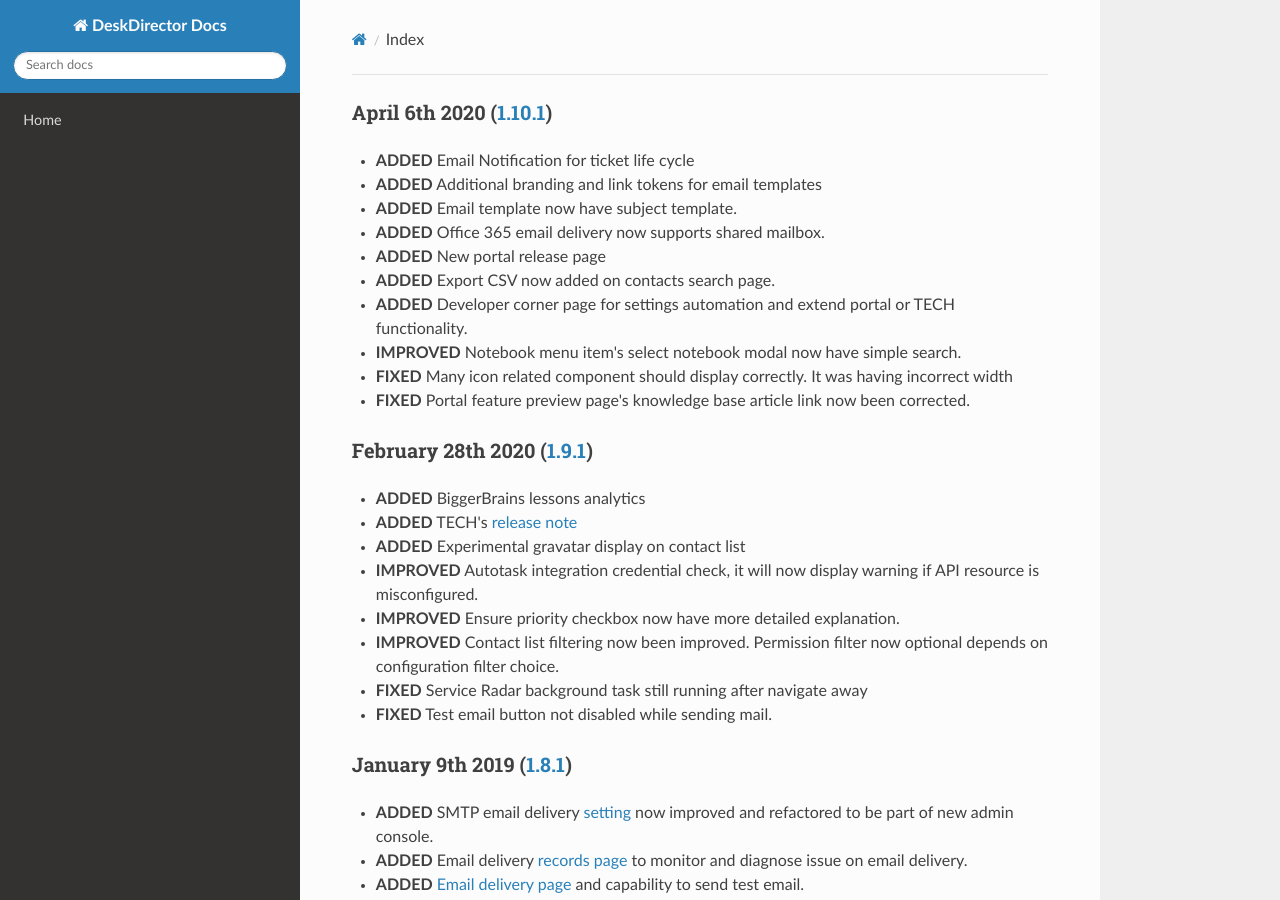
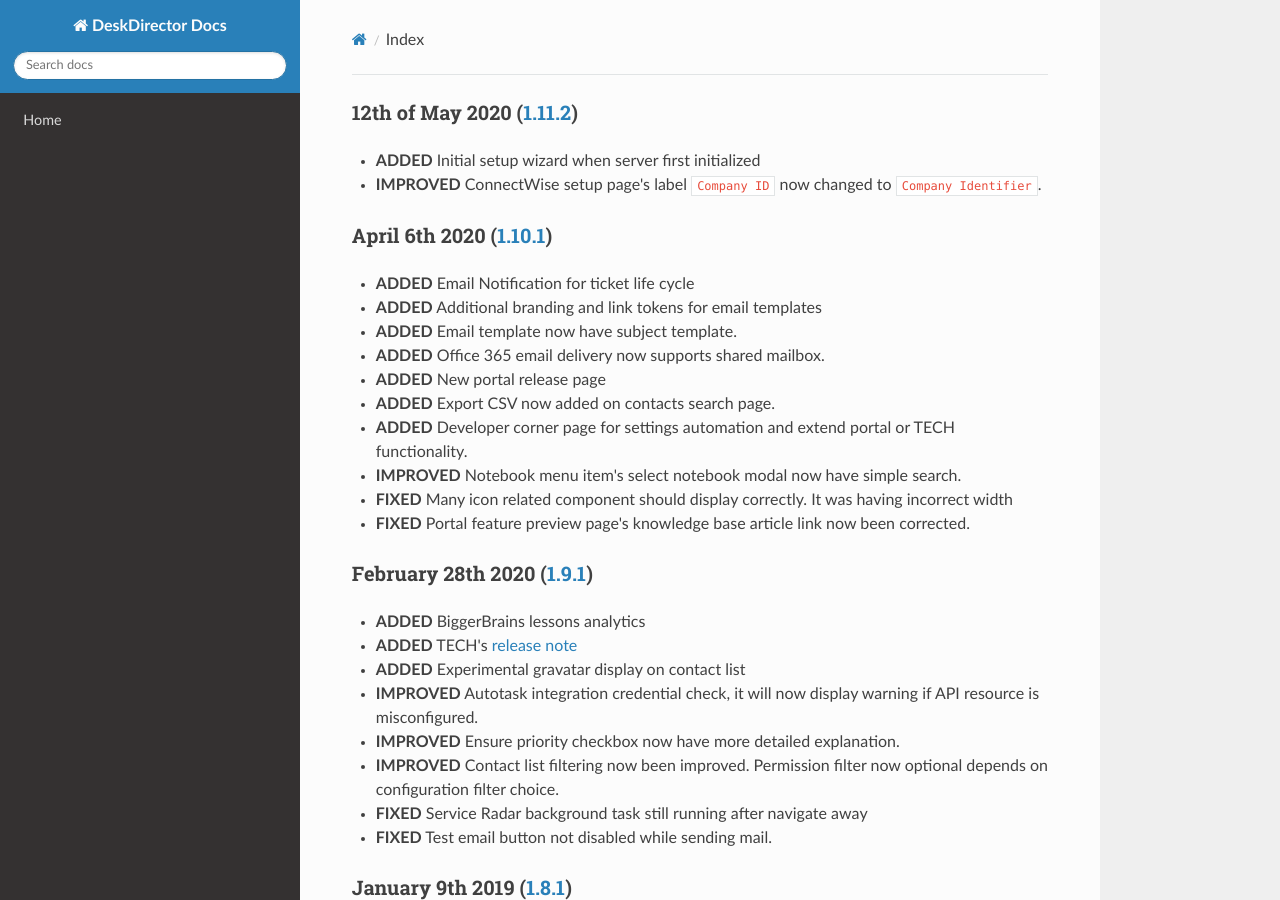
Before and after one commit to DeskDirector/docs, an MkDocs documentation site: the page built from docs/_release/admin/README.md, in a window 1280 px wide and 900 px high. Built offline with MkDocs 1.6.1, drawn with Linux system fonts in a browser that asks for light colours; nearby versions of some CDN libraries; old or Windows-style settings are respelled for this version of MkDocs.

Commit message:
Update README.md

```diff
--- a/docs/_release/admin/README.md
+++ b/docs/_release/admin/README.md
@@ -1,3 +1,8 @@
+### 12th of May 2020 ([1.11.2](v1.11.1))
+
+- **ADDED** Initial setup wizard when server first initialized
+- **IMPROVED** ConnectWise setup page's label `Company ID` now changed to `Company Identifier`.
+
 ### April 6th 2020 ([1.10.1](v1.10.1))
 
 - **ADDED** Email Notification for ticket life cycle
```
